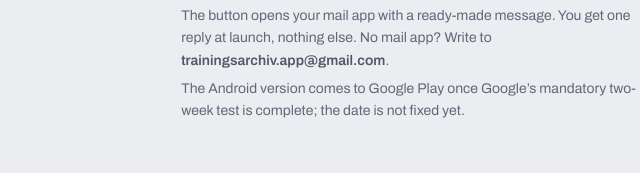
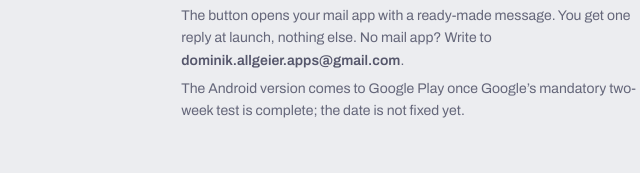
Before and after one commit to Zaucher/trainingsarchiv-site, a plain HTML site: page en/index.html in a window 1280 px wide. Shown: the part 779-952 px from the top of the page, 576-1216 px from the left. Drawn offline with Linux system fonts and the light colour scheme.

Commit message:
Kontakt-E-Mail auf Startseite und Support (DE/EN) auf dominik.allgeier.apps@gmail.com umstellen
Rechtstexte behalten trainingsarchiv.app@gmail.com.

Co-Authored-By: Claude Opus 5.5 <noreply@anthropic.com>
Claude-Session: https://claude.ai/code/session_01WdcJ5nwki4RTN5EF1s3xD6

```diff
--- a/en/index.html
+++ b/en/index.html
@@ -395,10 +395,10 @@ html[data-preis="vor"] .p-vor,html[data-preis="start"] .p-start,html[data-preis=
         <!-- PREIS: launch price and regular price -->
         <p class="launch-note">The archive is free. The full version costs <b>€9.99</b> for the first four weeks, then €14.99, once.</p>
         <div class="launch-actions">
-          <a class="notify" href="mailto:trainingsarchiv.app@gmail.com?subject=Spurlog%3A%20let%20me%20know%20at%20launch&amp;body=Please%20let%20me%20know%20when%20Spurlog%20is%20released.%0A%0AI%20use%3A%20iPhone%20/%20Android">Let me know</a>
+          <a class="notify" href="mailto:dominik.allgeier.apps@gmail.com?subject=Spurlog%3A%20let%20me%20know%20at%20launch&amp;body=Please%20let%20me%20know%20when%20Spurlog%20is%20released.%0A%0AI%20use%3A%20iPhone%20/%20Android">Let me know</a>
           <a class="more" href="#funktionen">What Spurlog does</a>
         </div>
-        <p class="launch-fine">The button opens your mail app with a ready-made message. You get one reply at launch, nothing else. No mail app? Write to <b>trainingsarchiv.app@gmail.com</b>.</p>
+        <p class="launch-fine">The button opens your mail app with a ready-made message. You get one reply at launch, nothing else. No mail app? Write to <b>dominik.allgeier.apps@gmail.com</b>.</p>
         <p class="launch-fine an-bald">The Android version comes to Google Play once Google’s mandatory two-week test is complete; the date is not fixed yet.</p>
       </div>
       <div class="cta-row">
@@ -647,7 +647,7 @@ html[data-preis="vor"] .p-vor,html[data-preis="start"] .p-start,html[data-preis=
     <h2 id="h-fragen">Quick answers.</h2>
     <div class="faq">
       <!-- STARTTERMIN -->
-      <details class="ios-bald"><summary>When will Spurlog be released?</summary><p>On the App Store, expected in early December 2026. The Android version comes to Google Play once Google’s mandatory two-week test is complete; the date is not fixed yet. If you like, <a href="mailto:trainingsarchiv.app@gmail.com?subject=Spurlog%3A%20let%20me%20know%20at%20launch&amp;body=Please%20let%20me%20know%20when%20Spurlog%20is%20released.%0A%0AI%20use%3A%20iPhone%20/%20Android">I’ll let you know by email</a>.</p></details>
+      <details class="ios-bald"><summary>When will Spurlog be released?</summary><p>On the App Store, expected in early December 2026. The Android version comes to Google Play once Google’s mandatory two-week test is complete; the date is not fixed yet. If you like, <a href="mailto:dominik.allgeier.apps@gmail.com?subject=Spurlog%3A%20let%20me%20know%20at%20launch&amp;body=Please%20let%20me%20know%20when%20Spurlog%20is%20released.%0A%0AI%20use%3A%20iPhone%20/%20Android">I’ll let you know by email</a>.</p></details>
       <details><summary>What do I need to use Spurlog?</summary><p>An iPhone with iOS 18 or later and activities as files or in Apple Health, or an Android device running Android 8 or later and activities as files or in Health Connect (Android 9 or later). The app is available in English and German and uses kilometers or miles depending on your device settings.</p></details>
       <details><summary>Is Spurlog available for Android?</summary><p><span class="an-bald">Yes. Before release, Google requires new developers to run a test with at least twelve testers for two weeks. Once that is complete, Spurlog comes to Google Play; the date is not fixed yet. The Android version offers the same analyses as the iPhone version and reads workouts from Health Connect instead of Apple Health. The launch price applies there for four weeks from the Android launch.</span><span class="an-da">Yes, on Google Play, for devices running Android 8 or later. It offers the same analyses as the iPhone version and reads workouts from Health Connect instead of Apple Health.</span> The full version purchase applies to the store you buy it in.</p></details>
       <details><summary>Do I have to give up my other sports apps?</summary><p>No. Spurlog doesn’t connect to any service and doesn’t change anything there. You import files or Health workouts and keep using everything else as before.</p></details>
@@ -669,7 +669,7 @@ html[data-preis="vor"] .p-vor,html[data-preis="start"] .p-start,html[data-preis=
     <!-- PREIS -->
     <p>Download it for free, import your own data and take your time. You only buy the full version<span class="p-vor p-start"> (€9.99 at launch, €14.99 afterwards)</span><span class="p-voll"> (€14.99, once)</span> after you’ve seen the preview built from your own activities.</p>
     <div class="cta-row">
-        <a class="notify ios-bald" href="mailto:trainingsarchiv.app@gmail.com?subject=Spurlog%3A%20let%20me%20know%20at%20launch&amp;body=Please%20let%20me%20know%20when%20Spurlog%20is%20released.%0A%0AI%20use%3A%20iPhone%20/%20Android">Let me know</a>
+        <a class="notify ios-bald" href="mailto:dominik.allgeier.apps@gmail.com?subject=Spurlog%3A%20let%20me%20know%20at%20launch&amp;body=Please%20let%20me%20know%20when%20Spurlog%20is%20released.%0A%0AI%20use%3A%20iPhone%20/%20Android">Let me know</a>
         <a class="more ios-bald" href="#umziehen">How to get your Strava export</a>
         <!-- STORE-LINK App Store: fill in href before setting data-ios="da" -->
         <a class="store ios-da" href="https://apps.apple.com/app/APP-STORE-ID">Download on the App Store</a>
```
Also changed, not shown: en/support.html (+1 -1 lines), index.html (+4 -4 lines), support.html (+1 -1 lines).
